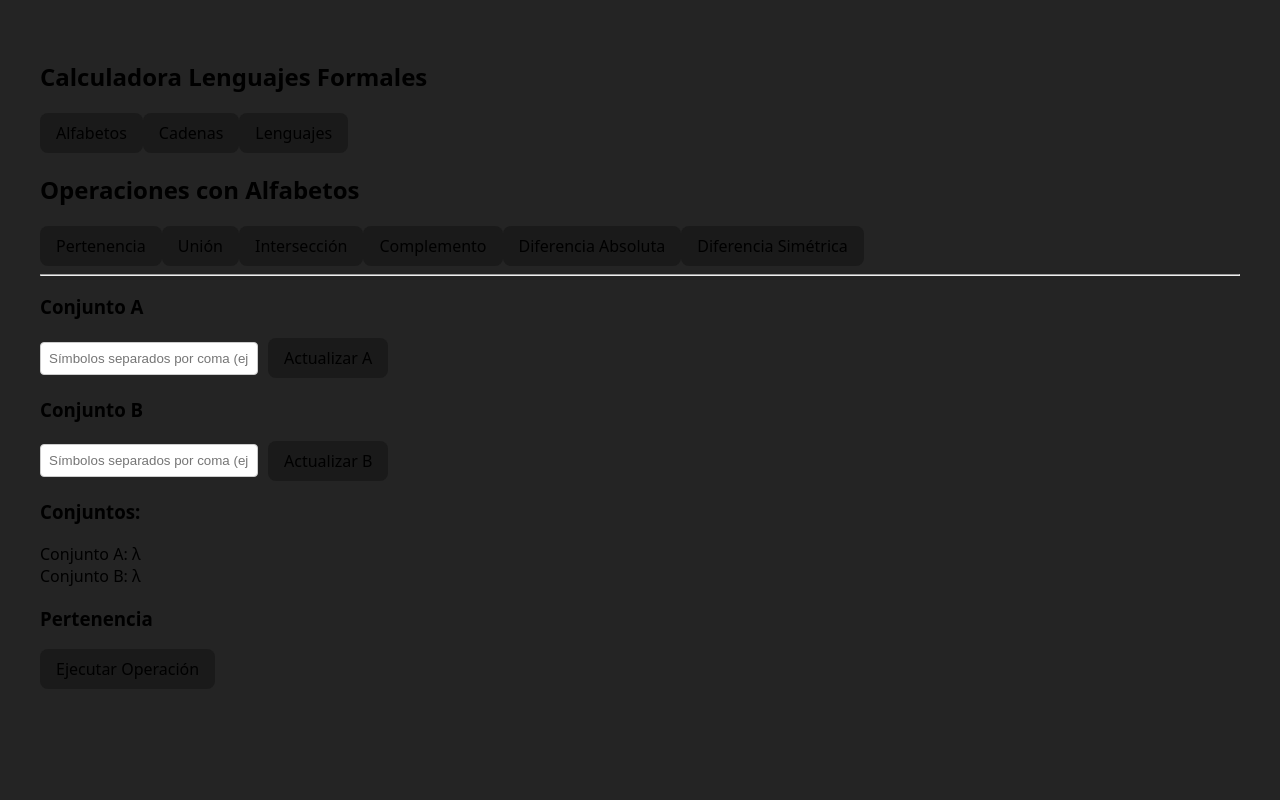
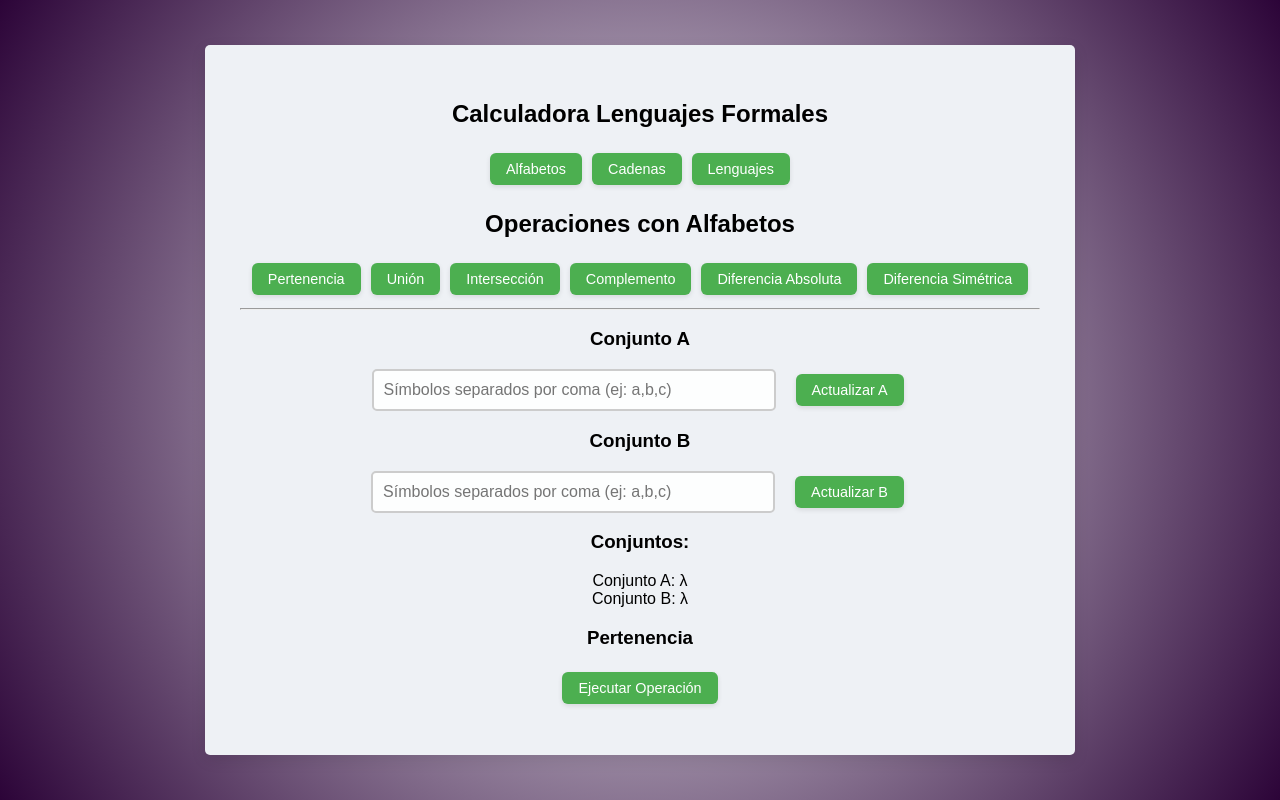
Before and after one commit to OscarJimenez07/calculadora-lenguajes-formales, a Vue app: page / in a window 1280 px wide. Built offline with nearby package versions, Linux system fonts and the light colour scheme.

Commit message:
agregue archivo:shims-vue, modifique ModuloAlfabetos, package-lock.json, style.css y App.Vue

```diff
--- a/src/App.vue
+++ b/src/App.vue
@@ -31,3 +31,4 @@ const menuItems: MenuItem[] = [
 
 const activeMenu = ref('alfabetos');
 </script>
+>>>>>>> Tabnine >>>>>>>// {"conversationId":"a3ae4d01-4286-48c3-b58c-c59514c5747d","source":"instruct"}
--- a/src/components/ModuloAlfabetos.vue
+++ b/src/components/ModuloAlfabetos.vue
@@ -44,18 +44,43 @@
     </div>
 
     <!-- Resultado -->
-    <div v-if="resultadoA.length > 0 || resultadoB.length > 0">
+    <div v-if="resultadoA.length > 0 || resultadoB.length > 0 || operacionActiva === 'complemento'">
       <h3>Resultado:</h3>
-      <div v-if="operacionActiva === 'pertenencia'">
-        <div>Elementos que pertenecen: {{ mostrarConjunto(resultadoA) }}</div>
-        <div>Elementos que no pertenecen: {{ mostrarConjunto(resultadoB) }}</div>
+
+      <!-- Solo muestra el resultado si se ha ejecutado la operación -->
+      <div v-if="operacionEjecutada">
+        <h3>Resultado:</h3>
+
+        <!-- Mostrar λ solo si ambos conjuntos están vacíos -->
+        <div v-if="resultadoA.length === 0 && resultadoB.length === 0">
+          <div>λ</div>
+        </div>
+
+        <!-- Si hay resultados en A o B, mostrarlos -->
+        <div v-else>
+          <div v-if="resultadoA.length > 0">Resultado A: {{ mostrarConjunto(resultadoA) }}</div>
+          <div v-if="resultadoB.length > 0">Resultado B: {{ mostrarConjunto(resultadoB) }}</div>
+        </div>
       </div>
+
+      <div v-else-if="operacionActiva === 'pertenencia'">
+        <div>Elementos que pertenecen a ambos conjuntos: {{ mostrarConjunto(resultadoA) }}</div>
+        <div>Elementos que no pertenecen al conjunto A: {{ mostrarConjunto(resultadoC) }}</div>
+        <div>Elementos que no pertenecen al conjunto B: {{ mostrarConjunto(resultadoB) }}</div>
+      </div>
+
       <div v-else-if="operacionActiva === 'diferencia_absoluta'">
         <div>Diferencia Absoluta A-B: {{ mostrarConjunto(resultadoA) }}</div>
         <div>Diferencia Absoluta B-A: {{ mostrarConjunto(resultadoB) }}</div>
       </div>
+
+      <div v-else-if="operacionActiva === 'complemento'">
+        <div>Complemento de A en B: {{ mostrarConjunto(resultadoA) }}</div>
+        <div>Complemento de B en A: {{ mostrarConjunto(resultadoB) }}</div>
+      </div>
+
       <div v-else>
-        <div>{{ mostrarConjunto(resultadoA) }}</div>
+        <div>{{ resultadoA.length > 0 ? mostrarConjunto(resultadoA) : '' }}</div>
       </div>
     </div>
 
@@ -87,8 +112,10 @@ const conjuntoB = ref(new Set(['λ']));
 
 // Variables reactivas para operaciones
 const operacionActiva = ref('pertenencia');
+const operacionEjecutada = ref(false);
 const resultadoA = ref([]);
 const resultadoB = ref([]);
+const resultadoC = ref([]);
 const error = ref('');
 
 // Funciones para gestionar los conjuntos
@@ -148,17 +175,23 @@ const ejecutarOperacion = () => {
     switch (operacionActiva.value) {
       case 'pertenencia':
         // Calcular elementos que pertenecen (intersección)
-        const pertenecen = Array.from(conjuntoB.value).filter(elem =>
-          elem !== 'λ' && conjuntoA.value.has(elem)
+        const pertenecenAmbos = Array.from(conjuntoA.value).filter(elem =>
+          elem !== 'λ' && conjuntoB.value.has(elem)
         );
 
-        // Calcular elementos que no pertenecen (diferencia)
-        const noPertenecen = Array.from(conjuntoB.value).filter(elem =>
+        // Elementos que están en A pero no en B
+        const noPertenecenB = Array.from(conjuntoA.value).filter(elem =>
+          elem !== 'λ' && !conjuntoB.value.has(elem)
+        );
+
+        // Elementos que están en B pero no en A
+        const noPertenecenA = Array.from(conjuntoB.value).filter(elem =>
           elem !== 'λ' && !conjuntoA.value.has(elem)
         );
 
-        resultadoA.value = pertenecen.length ? pertenecen.sort() : ['λ'];
-        resultadoB.value = noPertenecen.length ? noPertenecen.sort() : ['λ'];
+        resultadoA.value = pertenecenAmbos.length ? pertenecenAmbos.sort() : ['λ'];
+        resultadoB.value = noPertenecenB.length ? noPertenecenB.sort() : ['λ'];
+        resultadoC.value = noPertenecenA.length ? noPertenecenA.sort() : ['λ'];
         break;
 
       case 'union':
@@ -185,13 +218,25 @@ const ejecutarOperacion = () => {
         break;
 
       case 'complemento':
-        // En este caso, B es el universo
-        const conjunto = new Set(Array.from(conjuntoA.value).filter(s => s !== 'λ'));
-        const universo = new Set(Array.from(conjuntoB.value).filter(s => s !== 'λ'));
+        console.log("Calculando complemento:");
 
-        const complemento = Array.from(universo).filter(simbolo => !conjunto.has(simbolo));
-        resultadoA.value = complemento.length ? complemento.sort() : ['λ'];
+        const conjuntoAArray = conjuntoAInput.value.split(',').map(s => s.trim()).filter(Boolean);
+        const conjuntoBArray = conjuntoBInput.value.split(',').map(s => s.trim()).filter(Boolean);
+
+        const conjuntoASet = new Set(conjuntoAArray);
+        const conjuntoBSet = new Set(conjuntoBArray);
+
+        const complementoA = [...conjuntoBSet].filter(simbolo => !conjuntoASet.has(simbolo));
+        const complementoB = [...conjuntoASet].filter(simbolo => !conjuntoBSet.has(simbolo));
+
+        // Solo asignar 'λ' cuando ambos estén vacíos
+        resultadoA.value = complementoA.length > 0 ? complementoA : [];
+        resultadoB.value = complementoB.length > 0 ? complementoB : [];
+
+        console.log("Complemento de A en B:", resultadoA.value);
+        console.log("Complemento de B en A:", resultadoB.value);
         break;
+
 
       case 'diferencia_absoluta':
         const conjA_elems = Array.from(conjuntoA.value).filter(s => s !== 'λ');
--- /dev/null
+++ b/src/shims-vue.d.ts
@@ -0,0 +1,5 @@
+declare module '*.vue' {
+    import { DefineComponent } from 'vue';
+    const component: DefineComponent<{}, {}, any>;
+    export default component;
+  }
--- a/src/style.css
+++ b/src/style.css
@@ -1,118 +1,102 @@
 :root {
-  font-family: system-ui, Avenir, Helvetica, Arial, sans-serif;
-  color-scheme: light dark;
-  background-color: #242424;
+  font-family: 'Poppins', sans-serif;
+  --primary-color: #4CAF50;
+  --secondary-color: #ffffff;
+  --background-color: #eef1f5;
+  --button-hover: #084c0a;
+  --shadow-color: rgba(0, 0, 0, 0.1);
+}
+
+@media (prefers-color-scheme: dark) {
+  :root {
+    --background-color: #a89d9d;
+    --secondary-color: #ffffff;
+    --primary-color: #000000;
+    --button-hover: #1d7122;
+    --shadow-color: rgba(198, 15, 15, 0.1);
+  }
+}
+
+body {
+  background: radial-gradient(circle, #f5f7fa, #2c0438);
+  display: flex;
+  justify-content: center;
+  align-items: center;
+  height: 100vh;
+  margin: 0;
+  transition: background 0.3s;
+  overflow-y: hidden;
+}
+
+#app {
+  background: var(--background-color);
+  padding: 35px;
+  border-radius: 5px;
+  box-shadow: 0px 5px 15px var(--shadow-color);
+  text-align: center;
+  max-width: 800px;
+  width: 80%;
+  height: 80%;
+  min-height: 300px;
+  max-height: 80vh;
+  display: auto;
+  flex-direction: column;
+  justify-content: center;
+  align-items: center;
+  overflow-y: auto;
+  transition: background 0.3s, box-shadow 0.3s;
 }
 
 button {
-  border-radius: 8px;
-  border: 1px solid transparent;
-  font-size: 1em;
-  font-weight: 500;
-  font-family: inherit;
-  background-color: #1a1a1a;
+  background-color: var(--primary-color);
+  color: var(--secondary-color);
+  border: none;
+  padding: 8px 16px;
+  font-size: 0.9em;
+  border-radius: 6px;
   cursor: pointer;
-  transition: border-color 0.25s;
-  padding: 8px 15px;
+  transition: background-color 0.3s, transform 0.2s, box-shadow 0.2s;
+  box-shadow: 0px 2px 5px var(--shadow-color);
+  margin: 5px;
 }
 
 button:hover {
-  border-color: #646cff;
+  background-color: var(--button-hover);
+  transform: translateY(-2px);
+  box-shadow: 0px 4px 8px var(--shadow-color);
 }
 
-button:focus,
-button:focus-visible {
-  outline: 4px auto -webkit-focus-ring-color;
-}
-
-#app {
-  padding: 2rem;
+button:active {
+  transform: translateY(1px);
 }
 
 .input-container {
   display: flex;
+  flex-wrap: wrap;
+  justify-content: center;
   align-items: center;
-  gap: 10px;
-  flex-wrap: wrap; /* Permite que se acomoden mejor en pantallas pequeñas */
+  gap: 15px;
+  margin-bottom: 15px;
 }
 
-.input-container label {
-  white-space: nowrap; /* Evita que las etiquetas se partan en varias líneas */
+input {
+  padding: 10px;
+  border: 2px solid #ccc;
+  border-radius: 5px;
+  font-size: 1em;
+  transition: border-color 0.3s, box-shadow 0.3s;
+  background: rgba(255, 255, 255, 0.9);
+  width: calc(50% - 20px);
+  min-width: 200px;
 }
 
-.input-container input {
-  padding: 8px;
-  border: 1px solid #ccc;
-  border-radius: 4px;
-  width: auto;
-  min-width: 200px; /* Evita que sean demasiado pequeños */
-}
-
-
-.input-large {
-  flex-grow: 1;
-  padding: 8px;
-  font-size: 13px;
-}
-
-.alfabetos-seleccion {
-  display: flex;
-  flex-wrap: wrap;
-  gap: 10px;
-}
-
-.alfabeto-item {
-  margin-bottom: 10px;
-  padding: 8px;
-  border: 1px solid black;
-  cursor: pointer;
-  transition: background-color 0.3s;
-  display: flex;
-  align-items: center;
-  gap: 10px;
-}
-
-.alfabeto-item:hover {
-  background-color: black;
-}
-
-.alfabeto-seleccionado {
-  background-color: black;
-  border-color: blue;
+input:focus {
+  border-color: var(--primary-color);
+  outline: none;
+  box-shadow: 0px 3px 6px var(--shadow-color);
 }
 
 .error-message {
   color: red;
-  margin-top: 10px;
+  font-weight: bold;
 }
-
-.cadenas-seleccion {
-  display: flex;
-  flex-wrap: wrap;
-  gap: 10px;
-}
-
-.cadena-item {
-  margin-bottom: 10px;
-  padding: 8px;
-  border: 1px solid black;
-  cursor: pointer;
-  transition: background-color 0.3s;
-  display: flex;
-  align-items: center;
-  gap: 10px;
-}
-
-.cadena-item:hover {
-  background-color: black;
-}
-
-.cadena-seleccionada {
-  background-color: black;
-  border-color: blue;
-}
-
-.error-message {
-  color: red;
-  margin-top: 10px;
-}
```
Also changed, not shown: 1 other file (tests, documents, lock files or other folders).
